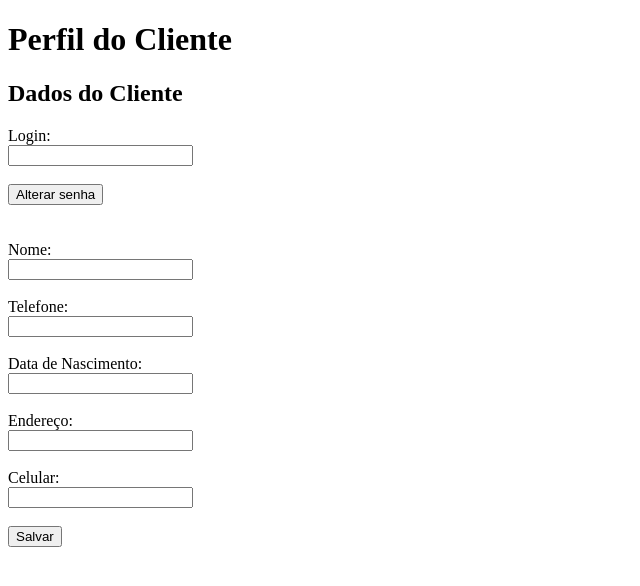
After one commit to TheParousia/pi-2025.5.3, a Django app: template usuario/templates/perfil_cliente.html in a window 1280 px wide. The commit adds this page. Shown: the top 586 px of the page, without its empty margins (0-640 px from the left). Run offline with Django 5.2, Linux system fonts and the light colour scheme; the template is opened without the code that fills it, so the values that code supplies are empty; parts of the project's set-up code (start-up, migrations or seed data) failed here and were passed over.

Commit message:
alteraçao do perfil do cliente
coloquei uma pequena imagem como se fosse uma logo, coloquei botao de alterar senha e de salvar, coloquei alguns dados para o cliente digitar os seus dados

```diff
--- a/templates/registration/login.html
+++ b/templates/registration/login.html
@@ -5,10 +5,8 @@
     <meta name="viewport" content="width=device-width, initial-scale=1.0" />
     <title>Login</title>
     <link
-      href="https://cdn.jsdelivr.net/npm/bootstrap@5.3.3/dist/css/bootstrap.min.css"
-      rel="stylesheet"
-      integrity="sha384-QWTKZyjpPEjISv5WaRU9OFeRpok6YctnYmDr5pNlyT2bRjXh0JMhjY6hW+ALEwIH"
-      crossorigin="anonymous"
+
+
     />
   </head>
 
--- /dev/null
+++ b/usuario/templates/perfil_cliente.html
@@ -0,0 +1,62 @@
+<!DOCTYPE html>
+<html lang="pt-br">
+<head>
+    <meta charset="UTF-8">
+    <meta name="viewport" content="width=device-width, initial-scale=1.0">
+    <title>perfil do cliente</title>
+
+
+
+</head>
+<body>
+    <h1>Perfil do Cliente</h1>
+    <div class="container-login">
+
+
+        <form action="" method="post">
+           <div class="input-usuario">
+
+           </div>
+           <div class="input-senha">
+            <div class="container-login">
+                <h2>Dados do Cliente</h2>
+                <form action="" method="post">
+                   <div class="input-usuario">
+                      <label for="login">Login:</label>
+                      <br>
+                      <input type="text" id="email" name="email" required>
+                      <br><br>
+                   </div>
+                   <div class="input-senha">
+
+                      <button type="button" class="btn">Alterar senha</button>
+
+                   </div>
+                   <br><br>
+                   <label for="nome">Nome:</label>
+                   <br>
+                   <input type="text" id="nome" name="nome" required>
+                   <br><br>
+                   <label for="telefone">Telefone:</label>
+                   <br>
+                   <input type="number" id="telefone" name="telefone" required>
+                   <br><br>
+                   <label for="data_nasc">Data de Nascimento:</label>
+                   <br>
+                   <input type="number" id="data_nasc" name="data de nascimento" required>
+                   <br><br>
+                   <label for="endereço">Endereço:</label>
+                   <br>
+                   <input type="number" id="data_nasc" name="data de nascimento" required>
+                   <br><br>
+                   <label for="Celular">Celular:</label>
+                   <br>
+                   <input type="number" id="celular" name="celular" required>
+
+                   <div class="input-Salvar">
+                    <br>
+                    <button type="button" class="btn">Salvar</button>
+
+
+</body>
+</html>
```
